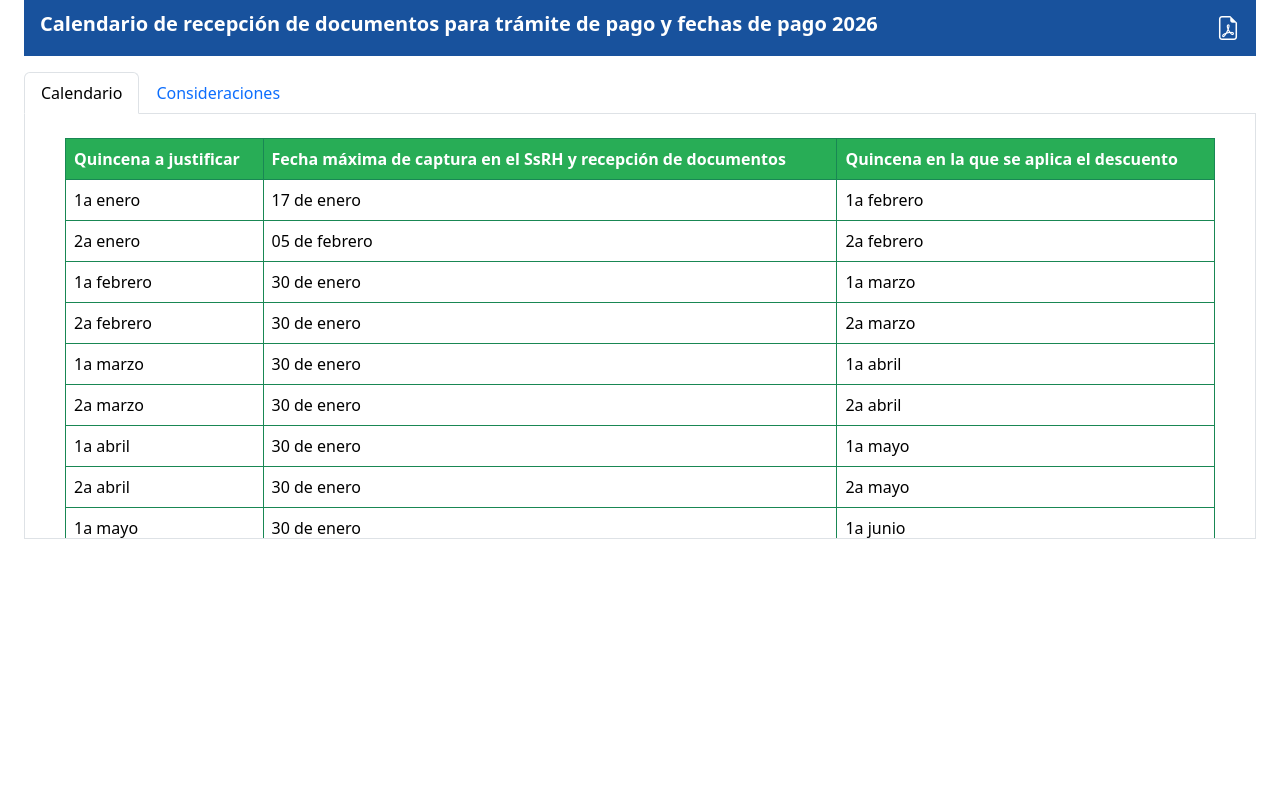
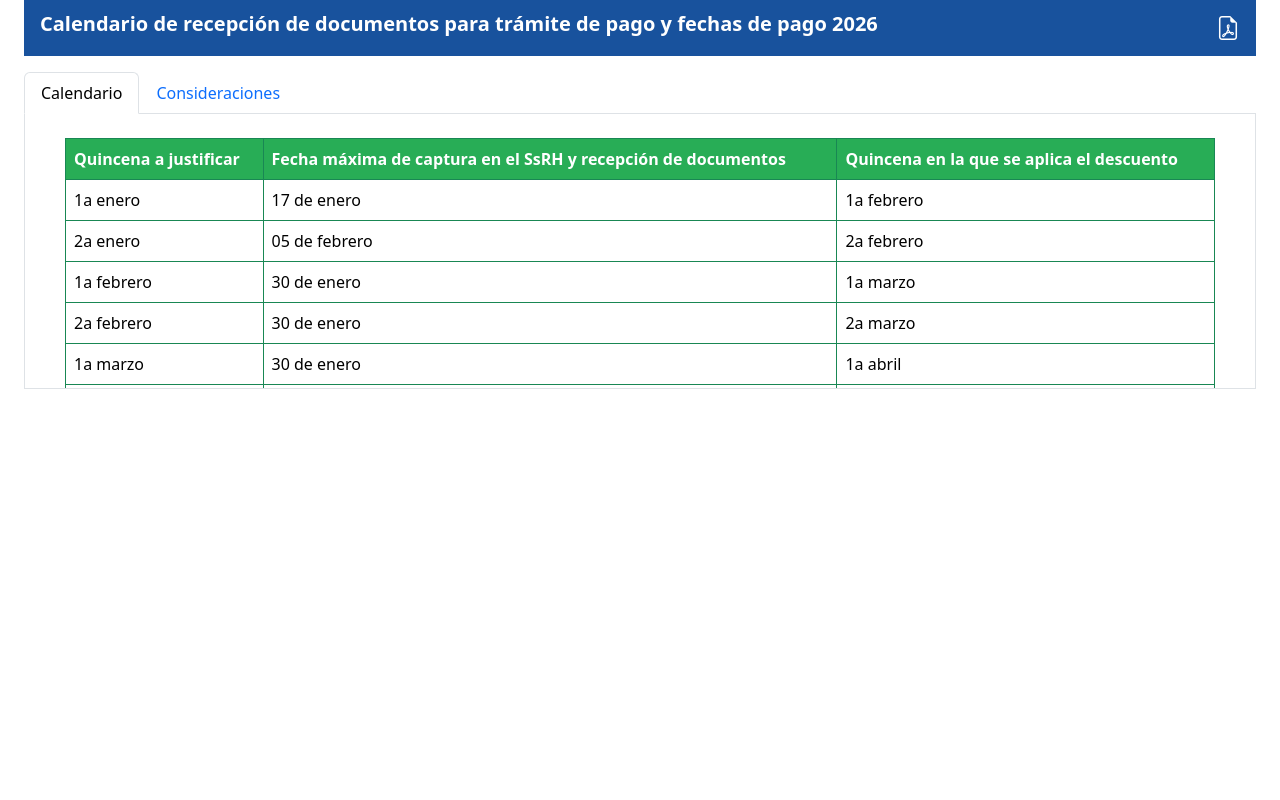
Before and after one commit to Victor-Mtz2/vicmartinez.github.io, a plain HTML site: page pages/justificantes.html in a window 1280 px wide. Drawn offline with nearby package versions, Linux system fonts and the light colour scheme.

Commit message:
prueba altura

```diff
--- a/sources/estilos.css
+++ b/sources/estilos.css
@@ -34,7 +34,7 @@
 }
 
 .tab-scroll {
-  max-height: 400px;
+  max-height: 250px;
   overflow-y: auto;
   padding-left: 1rem;
   padding-right: 1rem;
```
